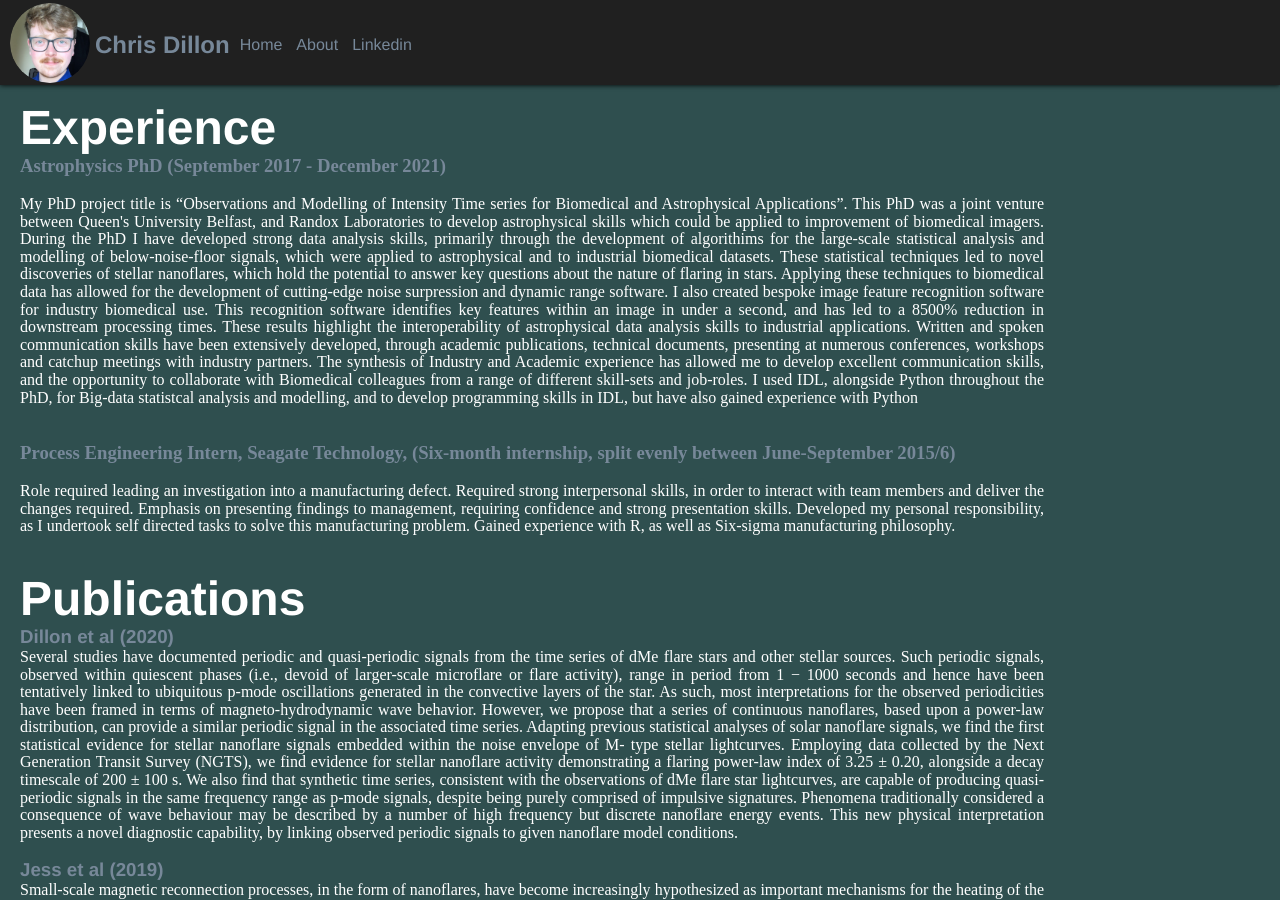
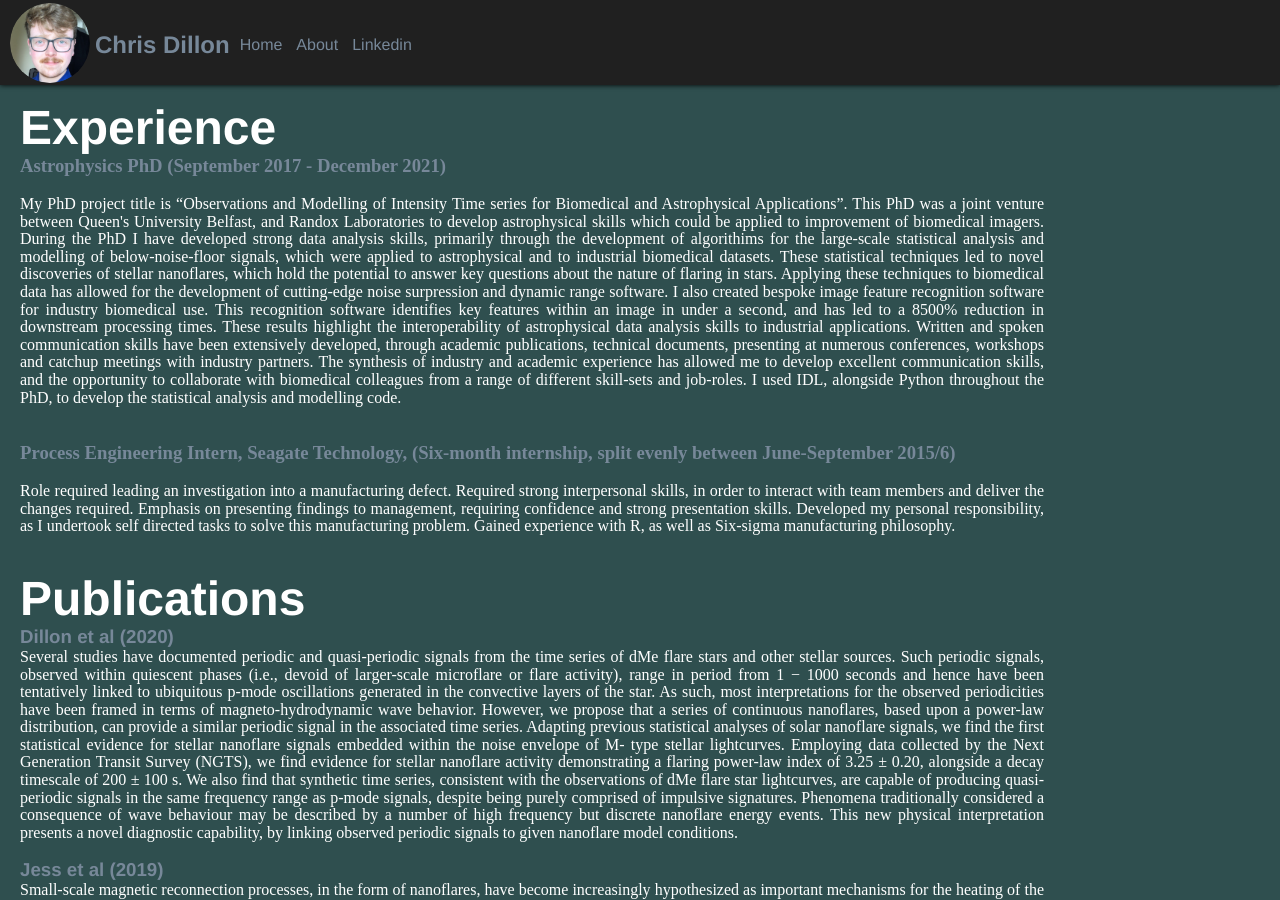
Before and after one commit to ChristopherJohnDillon/ChrisDillon.github.io, a Jekyll site: the page built from index.html, in a window 1280 px wide and 900 px high. Built offline with Jekyll 4.4.1, drawn with Linux system fonts in a browser that asks for light colours.

Commit message:
Update index.html

```diff
--- a/index.html
+++ b/index.html
@@ -26,10 +26,9 @@ These results highlight the interoperability of astrophysical data analysis skil
 Written and spoken communication skills have been extensively developed, through academic publications,
 technical documents, presenting at numerous conferences,
 workshops and catchup meetings with industry partners.
-The synthesis of Industry and Academic experience has allowed me to develop excellent communication skills, and the opportunity to collaborate with
-Biomedical colleagues from a range of different skill-sets and job-roles. I used IDL, alongside Python throughout the PhD, for Big-data statistcal analysis and modelling,
-and to develop programming skills in IDL, but have also gained experience with Python
-</p>
+The synthesis of industry and academic experience has allowed me to develop excellent communication skills, and the opportunity to collaborate with
+biomedical colleagues from a range of different skill-sets and job-roles. I used IDL, alongside Python throughout the PhD, to develop the
+statistical analysis and modelling code.</p>
 
 <br>
 <br>
```
